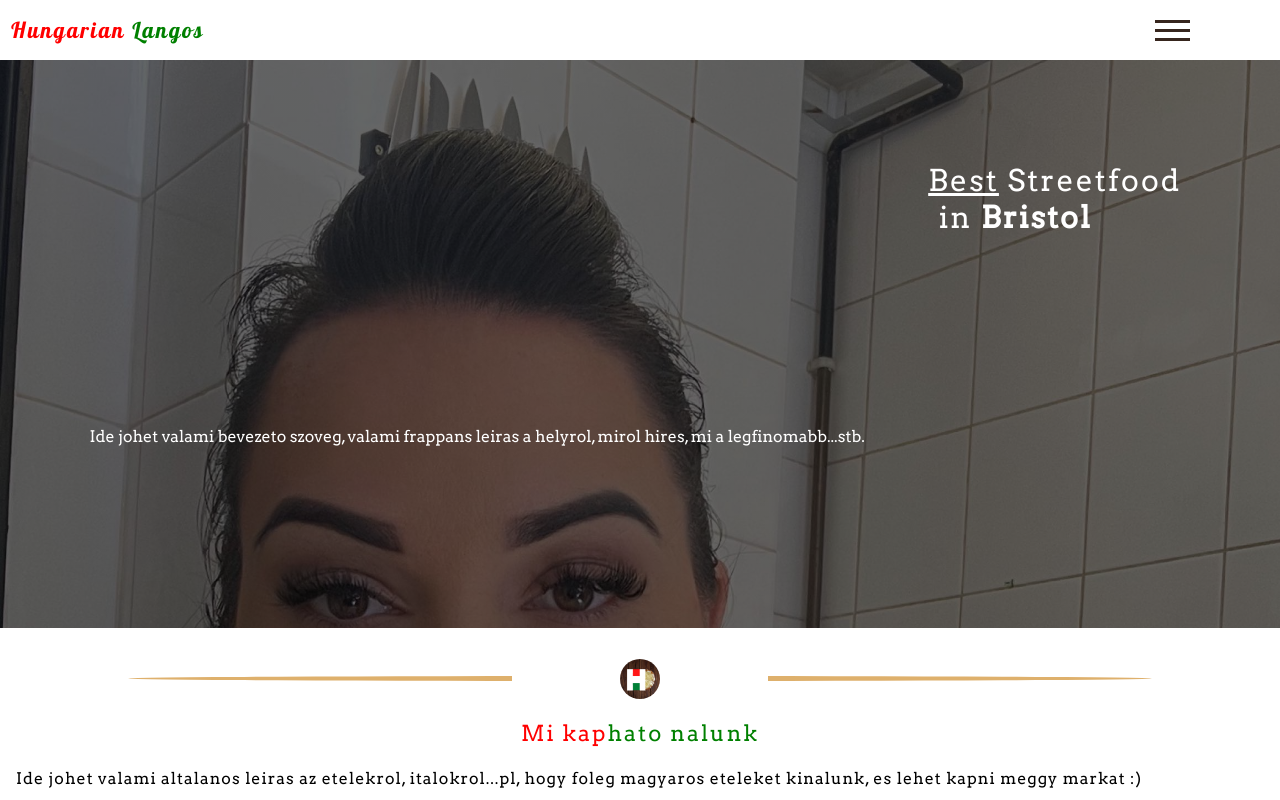
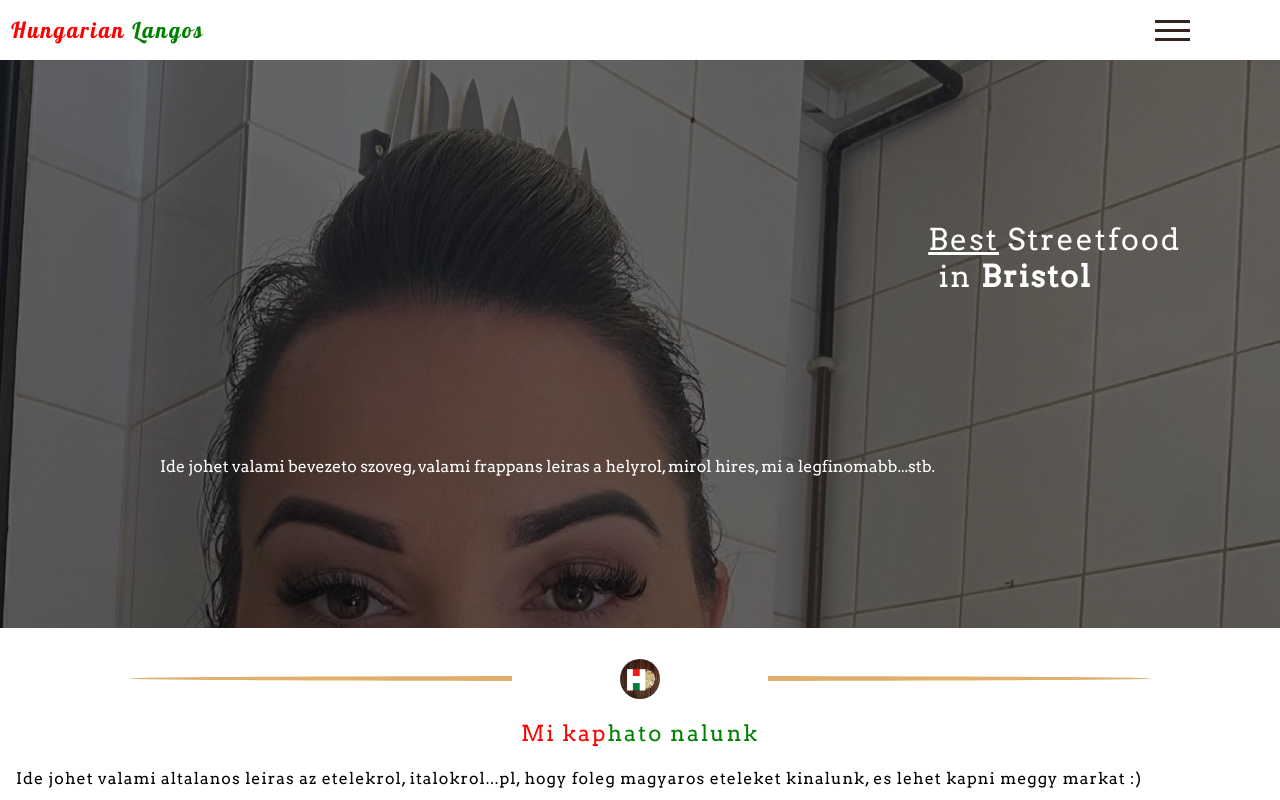
Before and after one commit to azotamiota/hungarian-langos, a React (Create React App) app: page / in a window 1280 px wide. Shown: the top 800 px of the page. Built offline with nearby package versions, Linux system fonts and the light colour scheme.

Commit message:
update intro

```diff
--- a/src/App.css
+++ b/src/App.css
@@ -178,7 +178,8 @@ hr {
 }
 
 #introduction {
-    padding: 7vw;
+    margin: 0 auto;
+    width: 75vw;
     text-align: justify;
 }
 
```
